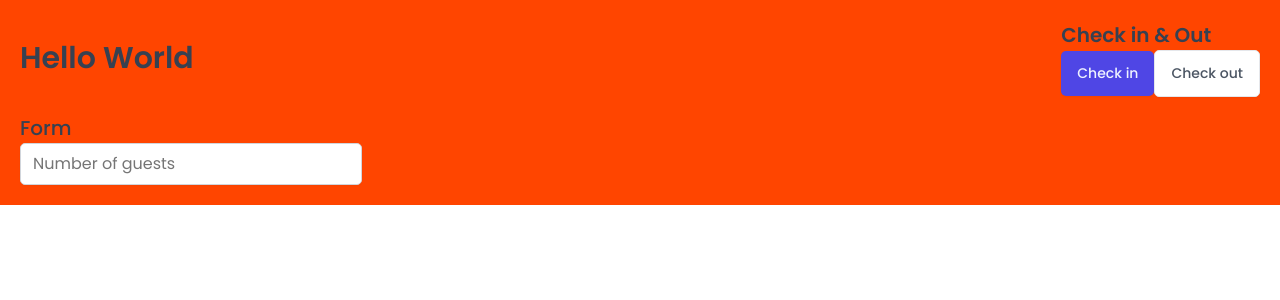
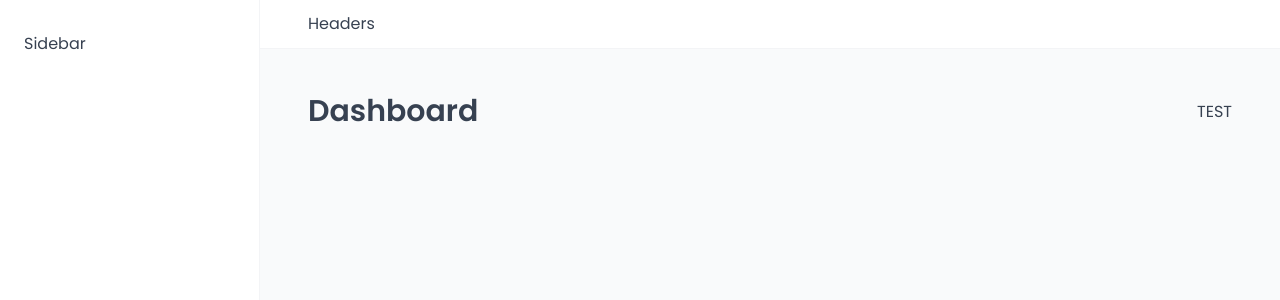
Before and after one commit to eroscamposg/the-wild-oasis, a React (Vite) app: page /dashboard in a window 1280 px wide. Shown: the top 300 px of the page. Built offline with nearby package versions, Linux system fonts and the light colour scheme; a web font is replaced by a local one.

Commit message:
Styling AppLayout

```diff
--- a/package.json
+++ b/package.json
@@ -13,6 +13,7 @@
   "dependencies": {
     "react": "^19.2.4",
     "react-dom": "^19.2.4",
+    "react-router-dom": "^7.14.1",
     "styled-components": "^6.4.0"
   },
   "devDependencies": {
--- a/src/App.jsx
+++ b/src/App.jsx
@@ -1,42 +1,34 @@
-import styled from 'styled-components';
+import { BrowserRouter, Navigate, Route, Routes } from 'react-router';
+import Dashboard from './pages/Dashboard';
+import Bookings from './pages/Bookings';
+import Cabins from './pages/Cabins';
+import NewUsers from './pages/Users';
+import Settings from './pages/Settings';
+import Account from './pages/Account';
+import Login from './pages/Login';
+import PageNotFound from './pages/PageNotFound';
+import AppLayout from './ui/AppLayout';
 import GlobalStyles from './styles/GlobalStyles';
-import Button from './ui/Button';
-import Input from './ui/Input';
-import Heading from './ui/Heading';
-import Row from './ui/Row';
-
-// USING STYLED COMPONENTS
-const StyledApp = styled.div`
-  background-color: orangered;
-  padding: 20px;
-`;
 
 function App() {
   return (
     <>
       <GlobalStyles />
-      <StyledApp>
-        <Row type="vertical">
-          <Row type="horizontal">
-            <Heading as="h1">Hello World</Heading>
-
-            <div>
-              <Heading as="h2">Check in & Out</Heading>
-              <Button onClick={() => alert('Check in')}>Check in</Button>
-              <Button variation="secondary" onClick={() => alert('Check out')}>
-                Check out
-              </Button>
-            </div>
-          </Row>
-
-          <Row type="vertical">
-            <div>
-              <Heading as="h3">Form</Heading>
-              <Input type="number" placeholder="Number of guests"></Input>
-            </div>
-          </Row>
-        </Row>
-      </StyledApp>
+      <BrowserRouter>
+        <Routes>
+          <Route element={<AppLayout />}>
+            <Route index element={<Navigate replace to="dashboard" />} />
+            <Route path="dashboard" element={<Dashboard />} />
+            <Route path="bookings" element={<Bookings />} />
+            <Route path="cabins" element={<Cabins />} />
+            <Route path="users" element={<NewUsers />} />
+            <Route path="settings" element={<Settings />} />
+            <Route path="account" element={<Account />} />
+          </Route>
+          <Route path="login" element={<Login />} />
+          <Route path="*" element={<PageNotFound />} />
+        </Routes>
+      </BrowserRouter>
     </>
   );
 }
--- /dev/null
+++ b/src/ui/AppLayout.jsx
@@ -0,0 +1,30 @@
+import { Outlet } from 'react-router-dom';
+import Header from './Header';
+import Sidebar from './Sidebar';
+import styled from 'styled-components';
+
+const Main = styled.main`
+  background-color: var(--color-grey-50);
+  padding: 4rem 4.8rem 6.4rem;
+`;
+
+const StyledAppLayout = styled.div`
+  display: grid;
+  grid-template-columns: 26rem 1fr;
+  grid-template-rows: auto 1fr;
+  height: 100vh;
+`;
+
+function AppLayout() {
+  return (
+    <StyledAppLayout>
+      <Header />
+      <Sidebar />
+      <Main>
+        <Outlet />
+      </Main>
+    </StyledAppLayout>
+  );
+}
+
+export default AppLayout;
--- /dev/null
+++ b/src/ui/Header.jsx
@@ -0,0 +1,13 @@
+import styled from 'styled-components';
+
+const StyledHeader = styled.header`
+  background-color: var(--color-grey-0);
+  padding: 1.2rem 4.8rem;
+  border-bottom: 1px solid var(--color-grey-100);
+`;
+
+function Header() {
+  return <StyledHeader>Headers</StyledHeader>;
+}
+
+export default Header;
--- /dev/null
+++ b/src/ui/Sidebar.jsx
@@ -0,0 +1,15 @@
+import styled from 'styled-components';
+
+const StyledSidebar = styled.aside`
+  background-color: var(--color-grey-0);
+  padding: 3.2rem 2.4rem;
+  border-right: 1px solid var(--color-grey-100);
+
+  grid-row: 1 / -1;
+`;
+
+function Sidebar() {
+  return <StyledSidebar>Sidebar</StyledSidebar>;
+}
+
+export default Sidebar;
```
Also changed, not shown: 1 other file (tests, documents, lock files or other folders).
